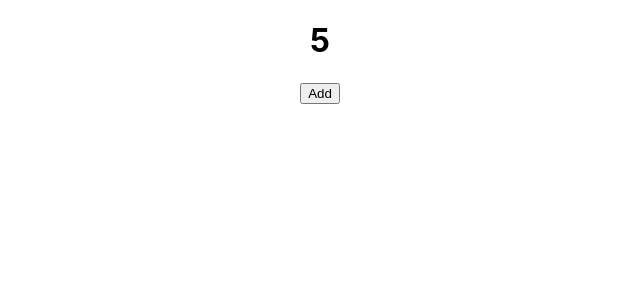
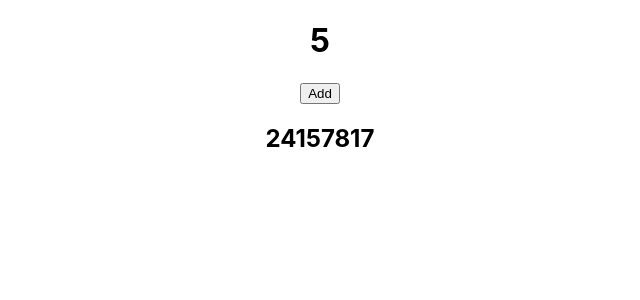
Before and after one commit to Rosenmatt1/HookswithTypescript, a React (Create React App) app: page / in a window 1280 px wide. Shown: the top 300 px of the page, without its empty margins (320-960 px from the left). Built offline with nearby package versions, Linux system fonts and the light colour scheme.

Commit message:
Added in the result, which was a value calculated b the Fibonacci function

```diff
--- a/src/App.tsx
+++ b/src/App.tsx
@@ -37,6 +37,7 @@ function App() {
     <div className="App">
       <h1> {count} </h1>
       <button onClick={addTwo}> Add </button>
+      <h2> {result} </h2>
     </div>
   );
 }
```
